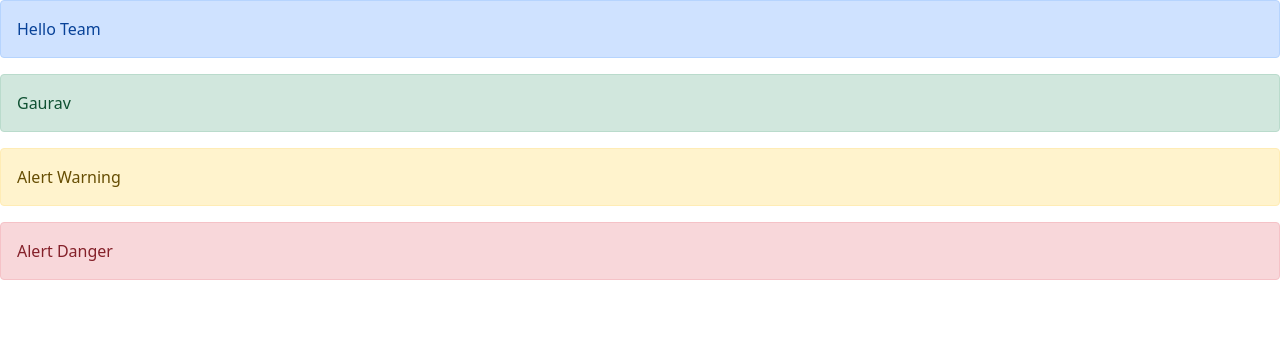
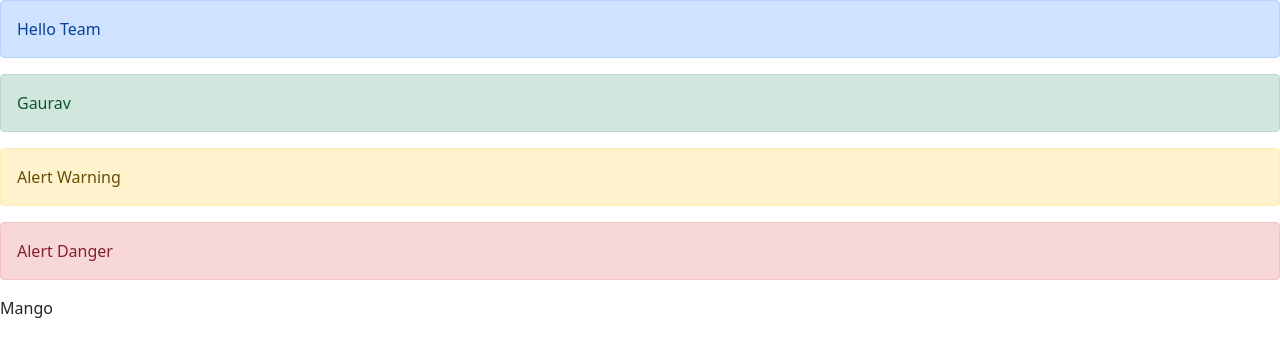
Before and after one commit to kumargauravtyagi/training, a plain HTML site: page javascript/index.html in a window 1280 px wide. Drawn offline with nearby package versions, Linux system fonts and the light colour scheme.

Commit message:
Define a Array

```diff
--- a/javascript/index.html
+++ b/javascript/index.html
@@ -16,6 +16,7 @@
         <div class="alert alert-success" id="alert2">Alert Success</div>
         <div class="alert alert-warning" id="alert3">Alert Warning</div>
         <div class="alert alert-danger" id="alert4">Alert Danger</div>
+        <div id="fruits"></div>
 
 
 
@@ -29,6 +30,8 @@
             var Age=32; // Define a number
 
             var car = {type:"Fiat", model:"500", color:"white"}; // Define a object variable
+
+            var friuts = ["Mango", "Apple", "Guvava", "Banana"];
 
             setTimeout(function(){
               document.getElementById('alert1').innerHTML="Hello Team"
@@ -46,6 +49,10 @@
               document.getElementById('alert4').innerHTML="My car is a " + car.type + "<br> My car color is " + car.color
             }, 10000);
 
+
+              document.getElementById('fruits').innerHTML=friuts[0];
+
+
             //document.getElementById('alert2').innerHTML="Hello Team";
             //document.getElementById('alert3').innerHTML="Hello Team";
             //document.getElementById('alert4').innerHTML="Hello Team";
```
